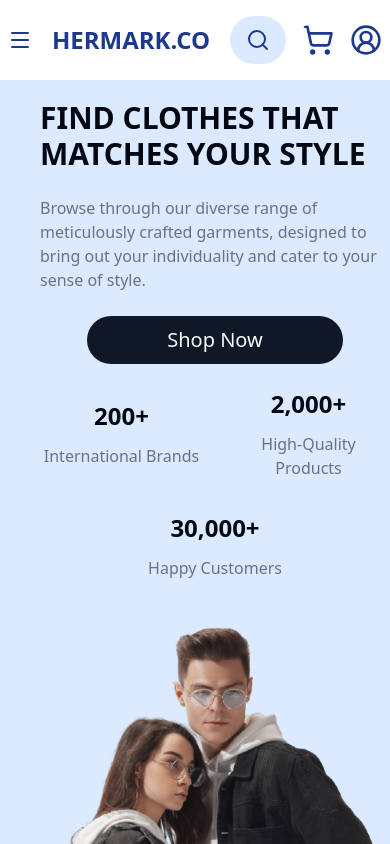
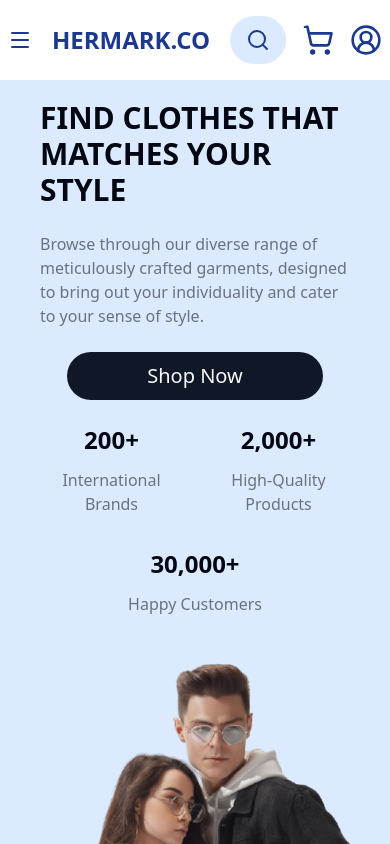
Before and after one commit to HermarkDevv/ecommerce-sample, a Next.js app: page / in a window 390 px wide. Shown: the top 844 px of the page. Built offline with nearby package versions, Linux system fonts and the light colour scheme.

Commit message:
18/12/25

```diff
--- a/components/SearchInput.tsx
+++ b/components/SearchInput.tsx
@@ -43,7 +43,7 @@ export default function SearchInput() {
                 placeholder="Search for products..."
                 onBlur={handleBlur}
                 className={`bg-transparent border-none shadow-none focus-visible:ring-0 focus-visible:ring-offset-0 placeholder:text-base transition-all duration-200 md:w-64
-                            ${isActive ? "w-48 block" : "hidden md:block"}
+                            ${isActive ? "w-24 block" : "hidden md:block"}
                 `}
             />
         </div>
--- a/components/homePageSections/HeroSection.tsx
+++ b/components/homePageSections/HeroSection.tsx
@@ -11,7 +11,7 @@ const stats = [
 export default function HeroSection() {
     return (
         <div className="flex flex-col lg:flex-row items-center bg-blue-100">
-            <div className="flex-1 mt-5 mb-5 ml-10">
+            <div className="flex-1 my-5 mx-10">
                 <h3 className="text-3xl lg:text-5xl max-w-2xl font-bold">FIND CLOTHES THAT MATCHES YOUR STYLE</h3>
                 <p className="text-base lg:text-xl max-w-2xl text-muted-foreground py-6">Browse through our diverse range of meticulously crafted garments, designed to bring out
                     your individuality and cater to your sense of style.
```
